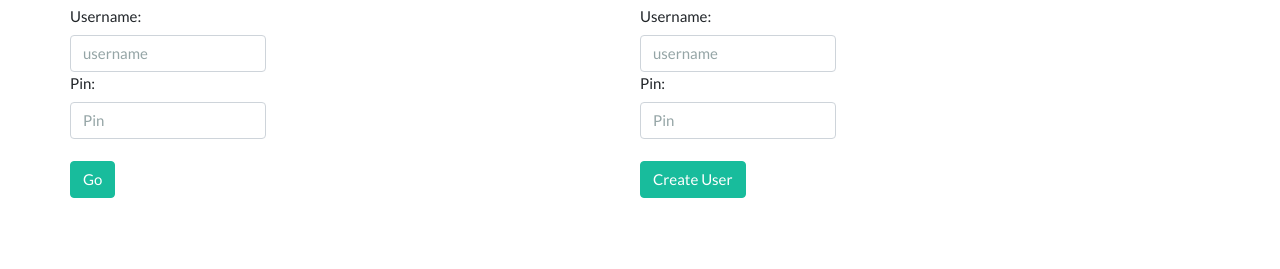
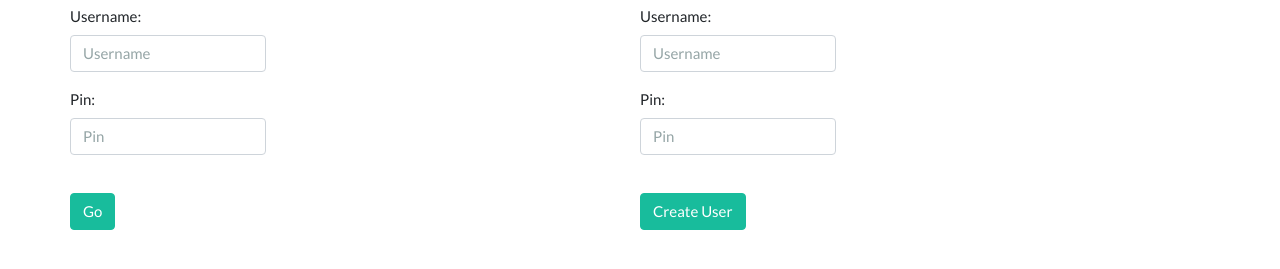
Before and after one commit to hagoodj/Project-2, a plain HTML site: page public/user.html in a window 1280 px wide. Shown: the part 321-590 px from the top of the page. Drawn offline with nearby package versions, Linux system fonts and the light colour scheme.

Commit message:
update htmls

```diff
--- a/public/user.html
+++ b/public/user.html
@@ -5,7 +5,7 @@
     <meta charset="UTF-8">
     <title>Movie Tracker</title>
     <link href="https://maxcdn.bootstrapcdn.com/bootswatch/4.0.0/flatly/bootstrap.min.css" rel="stylesheet">
-    <link rel="stylesheet" href="css/styles.css" media="screen" title="no title">
+    <!-- <link rel="stylesheet" href="css/styles.css" media="screen" title="no title"> -->
     <script src="https://code.jquery.com/jquery.js"></script>
     <script src="https://maxcdn.bootstrapcdn.com/bootstrap/4.0.0/js/bootstrap.min.js"></script>
 </head>
@@ -26,14 +26,18 @@
                     <h3>Find User</h3>
                 </div>
                 <div class="row">
-                    <form id="searchUser">
+                    <form id="findUser">
                         <div class="form-group">
-                            <label for="Username">Username:</label>
-                            <input placeholder="username" type="text" class="form-control" id="username">
-                            <label for="pin">Pin:</label>
-                            <input placeholder="Pin" class="form-control" id="pin"></input><br>
-                            <button type="submit" class="btn btn-success submit">Go</button>
+                            <label for="findusername">Username:</label>
+                            <input placeholder="Username" class="form-control" type="text" id="findusername" />
                         </div>
+                        <div class="form-group">
+                            <label for="finduserpin">Pin:</label>
+                            <input placeholder="Pin" class="form-control" id="finduserpin" /><br>
+                        </div>
+
+                        <button type="submit" class="btn btn-success submit">Go</button>
+
                     </form>
                 </div>
             </div>
@@ -44,18 +48,24 @@
                 <div class="row">
                     <form id="createUser">
                         <div class="form-group">
-                            <label for="Username">Username:</label>
-                            <input placeholder="username" type="text" class="form-control" id="username">
-                            <label for="pin">Pin:</label>
-                            <input placeholder="Pin" class="form-control" id="pin"></input><br>
-                            <button type="submit" class="btn btn-success submit">Create User</button>
+                            <label for="newusername">Username:</label>
+                            <input placeholder="Username" class="form-control" type="text" id="newusername" />
                         </div>
+                        <div class="form-group">
+                            <label for="newuserpin">Pin:</label>
+                            <input placeholder="Pin" class="form-control" id="newuserpin" /><br>
+                        </div>
+
+                        <button type="submit" class="btn btn-success submit">Create User</button>
+
                     </form>
                 </div>
             </div>
         </div>
     </div>
 
+    <script src="js/movietracker.js" type="text/javascript"></script>
+
 </body>
 
 </html>
```
Also changed, not shown: public/wishlist.html (+6 -9 lines).
